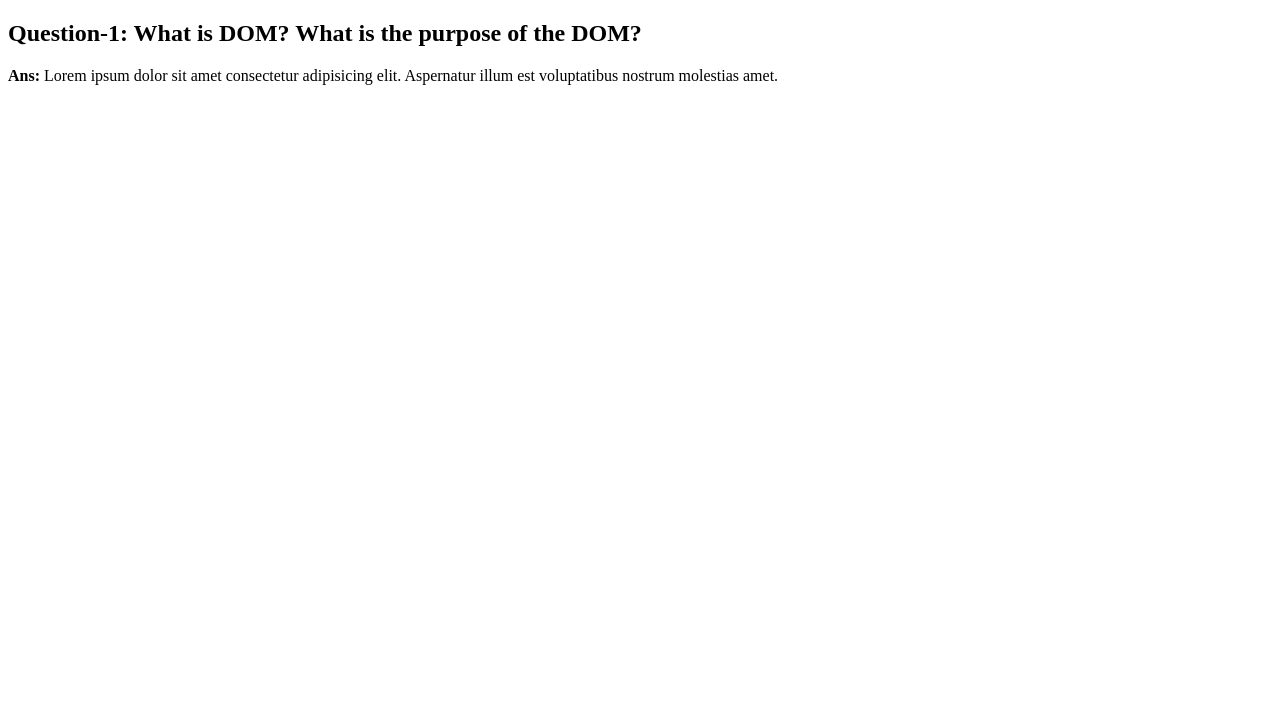
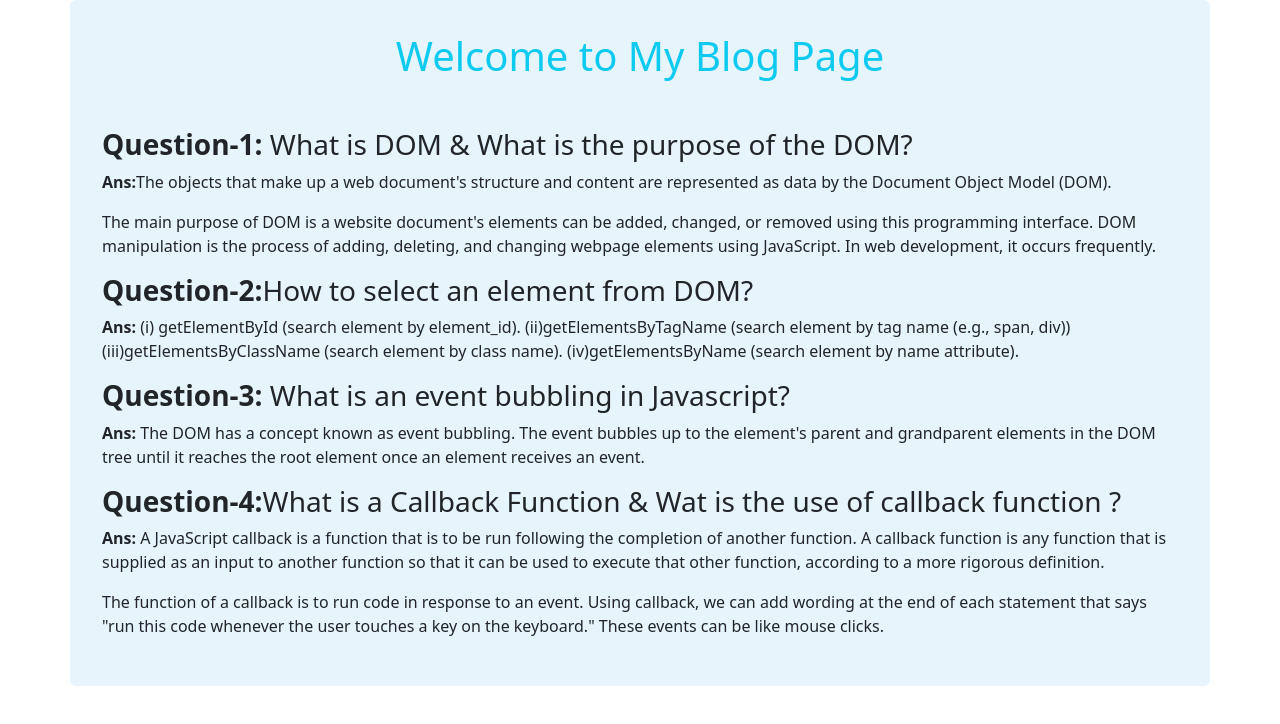
Before and after one commit to masum2000/geometry-world, a plain HTML site: page blog.html in a window 1280 px wide. Drawn offline with nearby package versions, Linux system fonts and the light colour scheme.

Commit message:
blog page completed

```diff
--- a/blog.html
+++ b/blog.html
@@ -5,13 +5,36 @@
     <meta http-equiv="X-UA-Compatible" content="IE=edge">
     <meta name="viewport" content="width=device-width, initial-scale=1.0">
     <title>Blog Page</title>
+    <link rel="stylesheet" href="style.css">
+    <link href="https://cdn.jsdelivr.net/npm/bootstrap@5.2.3/dist/css/bootstrap.min.css" rel="stylesheet" integrity="sha384-rbsA2VBKQhggwzxH7pPCaAqO46MgnOM80zW1RWuH61DGLwZJEdK2Kadq2F9CUG65" crossorigin="anonymous">
 </head>
 <body>
-    <header class="header container mt-4 p-2 rounded-2">
-        <nav class=" container navbar ">
-            <h2><b>Question-1:</b> What is DOM? What is the purpose of the DOM?</h2>
-            <p><b>Ans:</b> Lorem ipsum dolor sit amet consectetur adipisicing elit. Aspernatur illum est voluptatibus nostrum molestias amet.</p>
-          </nav>
+    <header class="header container  p-2 rounded-2">
+        <h1 class="text-center text-info my-4">Welcome to My Blog Page</h1>
+        <div class="p-4">
+            <h3><b>Question-1:</b> What is DOM & What is the purpose of the DOM?</h3>
+            <p><b>Ans:</b>The objects that make up a web document's structure and content are represented as data by the Document Object Model (DOM).</p>
+            <p>The main purpose of DOM is a website document's elements can be added, changed, or removed using this programming interface. DOM manipulation is the process of adding, deleting, and changing webpage elements using JavaScript. In web development, it occurs frequently.</p>
+
+            <h3><b>Question-2:</b>How to select an element from DOM?</h3>
+            <p><b>Ans:</b> (i) getElementById  (search element by element_id).
+                (ii)getElementsByTagName (search element by tag name (e.g., span, div))
+                (iii)getElementsByClassName (search element by class name).
+                (iv)getElementsByName (search element by name attribute).
+                </p>
+
+            <h3><b>Question-3:</b> What is an event bubbling in Javascript?</h3>
+            <p><b>Ans:</b> The DOM has a concept known as event bubbling. The event bubbles up to the element's parent and grandparent elements in the DOM tree until it reaches the root element once an element receives an event.</p>
+
+            <h3><b>Question-4:</b>What is a Callback Function & Wat is the use of  callback function ?</h3>
+            <p><b>Ans:</b> A JavaScript callback is a function that is to be run following the completion of another function. A callback function is any function that is supplied as an input to another function so that it can be used to execute that other function, according to a more rigorous definition.</p>
+            <p>The function of a callback is to run code in response to an event. Using callback, we can add wording at the end of each statement that says "run this code whenever the user touches a key on the keyboard." These events can be like mouse clicks.</p>
+        </div>
     </header>
+    <section>
+
+    </section>
+
+    <script src="https://cdn.jsdelivr.net/npm/bootstrap@5.2.3/dist/js/bootstrap.bundle.min.js" integrity="sha384-kenU1KFdBIe4zVF0s0G1M5b4hcpxyD9F7jL+jjXkk+Q2h455rYXK/7HAuoJl+0I4" crossorigin="anonymous"></script>
 </body>
 </html>
--- a/js/triangle.js
+++ b/js/triangle.js
@@ -1,3 +1,8 @@
+document.getElementById('btn-blog').addEventListener('click', function(){
+    window.location.href ='blog.html';
+})
+
+
 document.getElementById('btn-triangle').addEventListener('click', function(){
   const triangleInputField1 = document.getElementById('triangle-input-field1');
   const triangleValue1 = triangleInputField1.value;
```
Also changed, not shown: index.html (+1 -1 lines).
